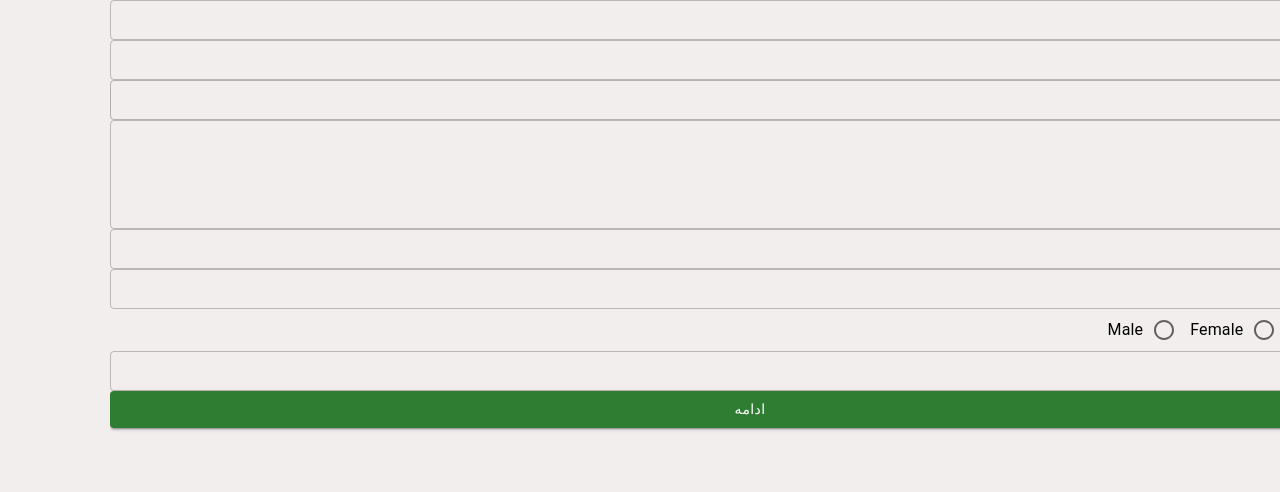
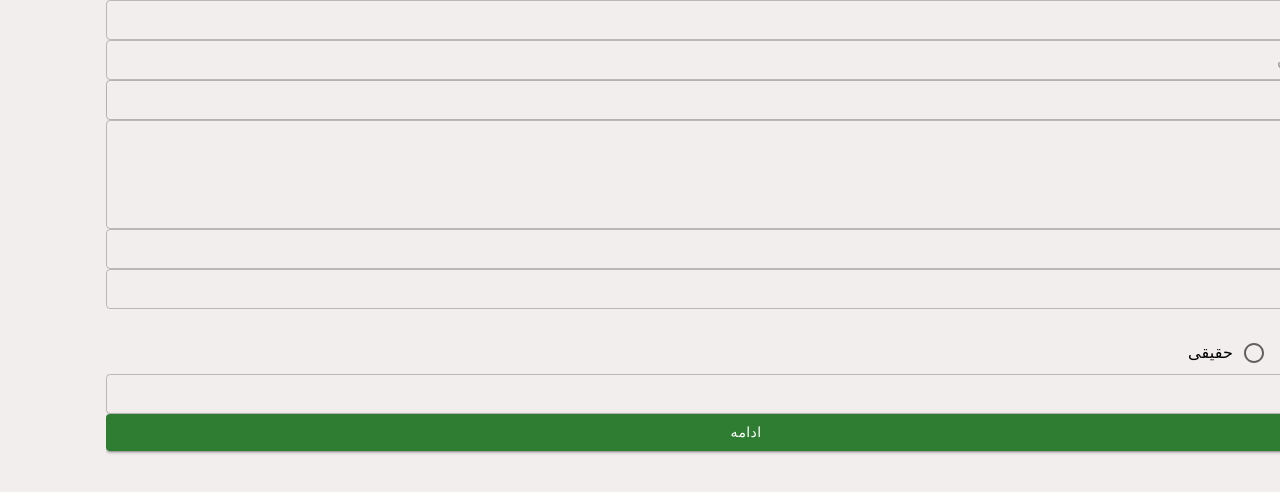
Before and after one commit to memehri-a71/login, a React (Vite) app: page / in a window 1280 px wide. Shown: the top 492 px of the page. Built offline with nearby package versions, Linux system fonts and the light colour scheme.

Commit message:
create formik radio

```diff
--- a/src/components/elements/radio/customRadio.tsx
+++ b/src/components/elements/radio/customRadio.tsx
@@ -1,14 +1,43 @@
-import { FormControlLabel, Radio, RadioGroup } from "@mui/material";
+import {
+  FormControl,
+  FormControlLabel,
+  FormLabel,
+  Radio,
+  RadioGroup,
+} from "@mui/material";
 
 export const CustomRadio = (props) => {
-  const { onChange } = props;
+  const {
+    onChange,
+    options,
+    name,
+    value,
+    optionValue = "value",
+    optionLable = "label",
+    title,
+  } = props;
   return (
-    <RadioGroup {...props} onChange={(event) => onChange(event.target.value)}>
-      <div className="flex items-center">
-        <label>نوع نمایندگی:</label>
-        <FormControlLabel value="female" control={<Radio />} label="Female" />
-        <FormControlLabel value="male" control={<Radio />} label="Male" />
+    <FormControl component="fieldset">
+      <div className="flex items-center w-full">
+        <FormLabel component="legend">{title}</FormLabel>
+        <RadioGroup
+          name={name}
+          value={value}
+          onChange={onChange}
+          defaultValue={options[0]}
+        >
+          <div className="flex gap-2">
+            {options.map((option) => (
+              <FormControlLabel
+                key={option[optionValue]}
+                value={option[optionValue]}
+                control={<Radio />}
+                label={option[optionLable]}
+              />
+            ))}
+          </div>
+        </RadioGroup>
       </div>
-    </RadioGroup>
+    </FormControl>
   );
 };
--- a/src/components/elements/radio/formikRadio.tsx
+++ b/src/components/elements/radio/formikRadio.tsx
@@ -17,6 +17,7 @@ export const FormikRadio = ({ name, onChange, ...props }: any) => {
           ? Boolean(form?.errors[name])
           : false;
         const helperText = form.touched[name] ? form?.errors[name] : null;
+        console.log(form.values);
 
         return (
           <CustomRadio
--- a/src/views/agentInfo/view.tsx
+++ b/src/views/agentInfo/view.tsx
@@ -2,6 +2,7 @@ import { useFormikContext } from "formik";
 import { FormikAutoComplete } from "../../components/elements/autoComplete/formikAutoComplete";
 import { FormikTextField } from "../../components/elements/textField/formikTextField";
 import { FormikRadio } from "../../components/elements/radio/formikRadio";
+import { CustomRadio } from "../../components/elements/radio/customRadio";
 
 export const AgentInfoView = ({ handleSearchAgentCode }) => {
   const { values } = useFormikContext();
@@ -35,7 +36,15 @@ export const AgentInfoView = ({ handleSearchAgentCode }) => {
           <FormikTextField name="phone" placeholder="تلفن ثابت" />
         </div>
       </div>
-      <FormikRadio name="agencyType" />
+
+      <FormikRadio
+        name="agencyType"
+        title="نوع نمایندگی"
+        options={[
+          { value: "legal", label: "حقوقی" },
+          { value: "real", label: "حقیقی" },
+        ]}
+      />
       <div
         className={`overflow-hidden transition-all duration-1000 w-full ${
           values?.agencyType == "legal"
--- a/src/views/agentInfo/viewModel.tsx
+++ b/src/views/agentInfo/viewModel.tsx
@@ -15,7 +15,7 @@ export const useAgentInfoViewModel = () => {
     phone: "",
     cityCode: "",
     city: "",
-    agencyType: "legal",
+    agencyType: "",
     agencyName: "",
   };
   const validationSchema = yup.object({
@@ -28,7 +28,7 @@ export const useAgentInfoViewModel = () => {
     city: yup.string().required("این فیلد الزامی است."),
     agencyType: yup.string().required("این فیلد الزامی است."),
     agencyName: yup.string().when("agencyType", ([value]) => {
-      if (value=='legal') {
+      if (value == "legal") {
         return yup.string().required("این فیلد الزامی است.");
       }
       return yup.string();
```
